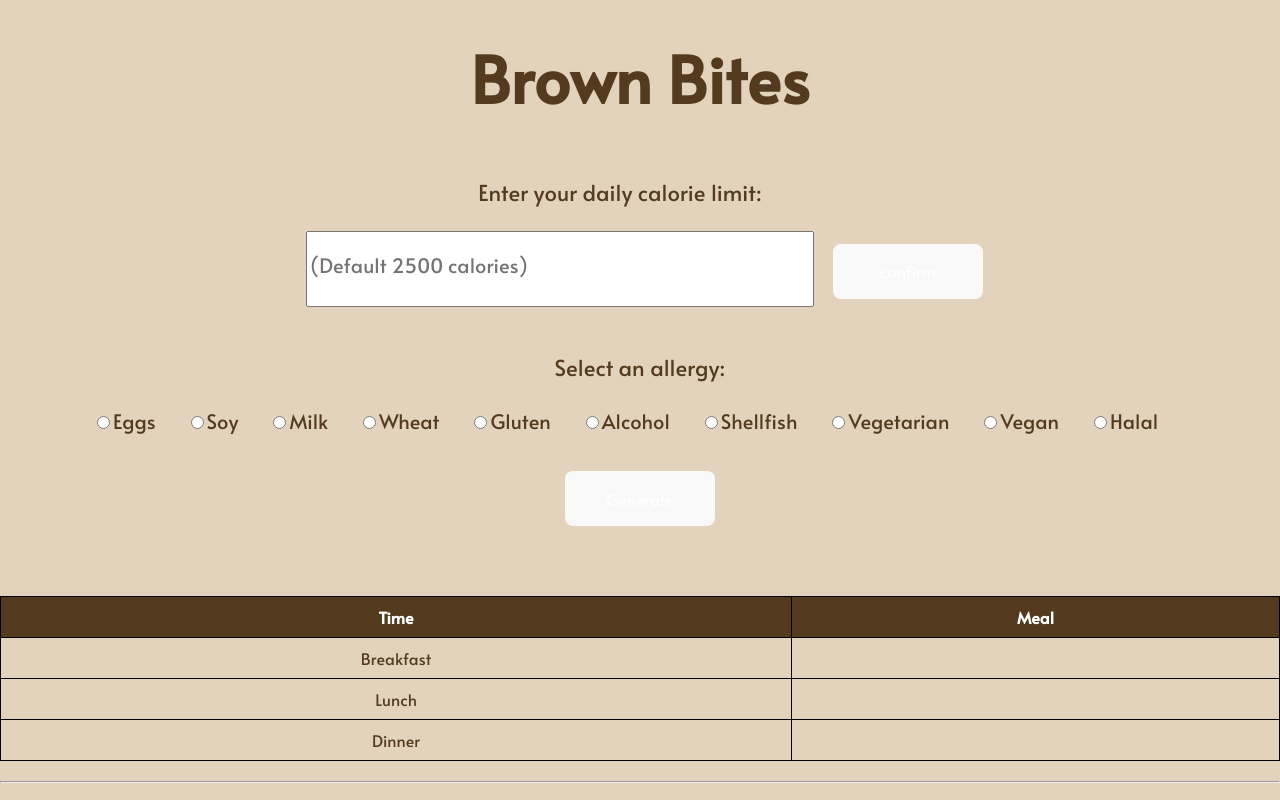
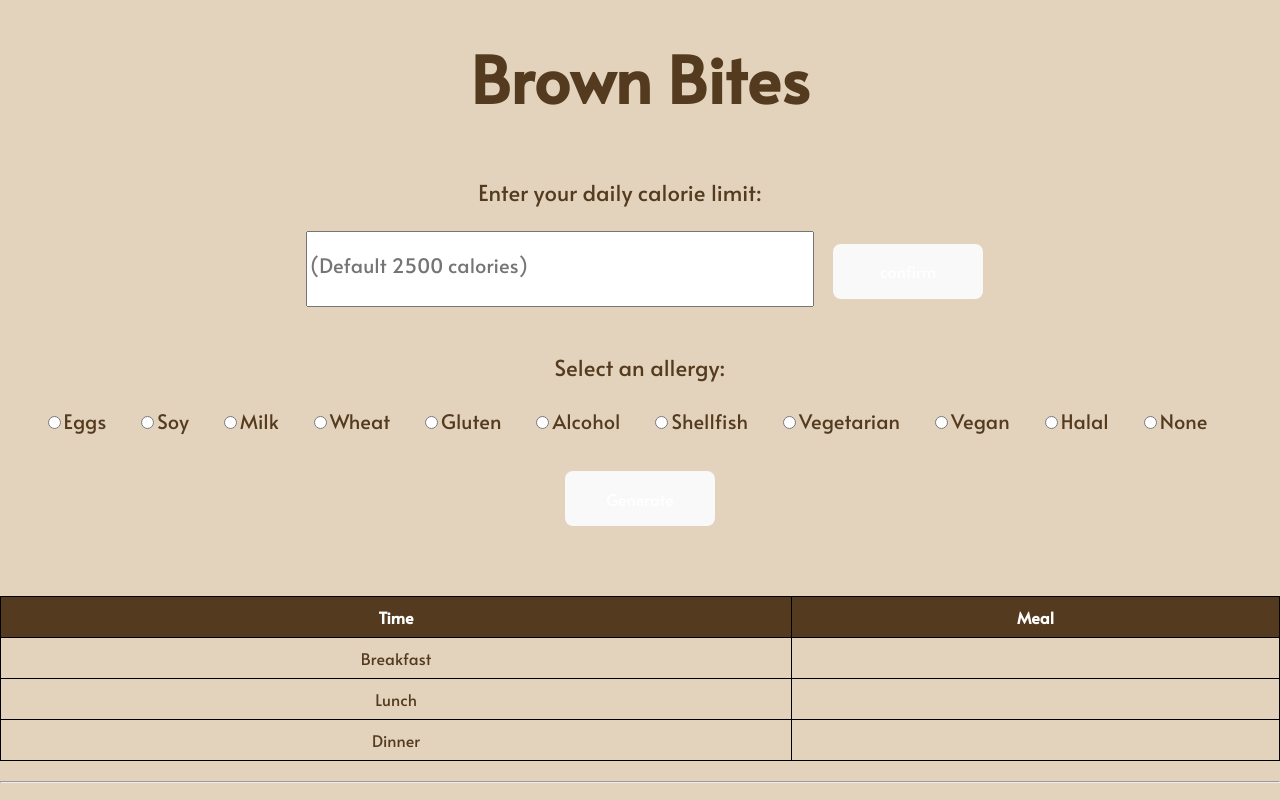
Before and after one commit to cs0320-f23/term-project-ssoufan-cpbryant-dsedarou-aye15, a React (Vite) app in the folder frontend/repl/: page / in a window 1280 px wide. Shown: the top 800 px of the page. Built offline with nearby package versions, Linux system fonts and the light colour scheme.

Commit message:
feat: added None button

```diff
--- a/frontend/repl/src/components/Selector.tsx
+++ b/frontend/repl/src/components/Selector.tsx
@@ -276,6 +276,15 @@ export function Selector(props: SelectorProps) {
           onChange={() => handleOptionChange("Halal")}
         />
         <label htmlFor="Hala">Halal</label>
+
+        <input
+          type="radio"
+          id="None"
+          name="restrictions"
+          value="None"
+          onChange={() => handleOptionChange("None")}
+        />
+        <label htmlFor="None">None</label>
       </div>
     </div>
   );
```
